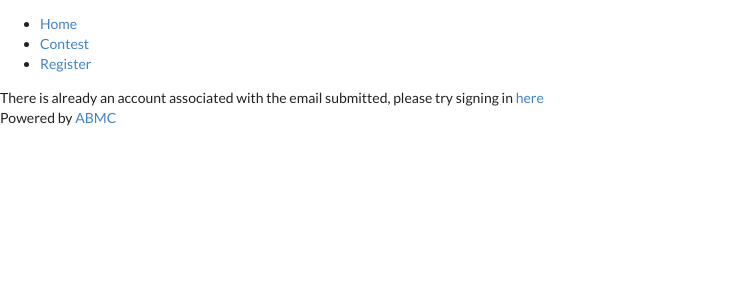
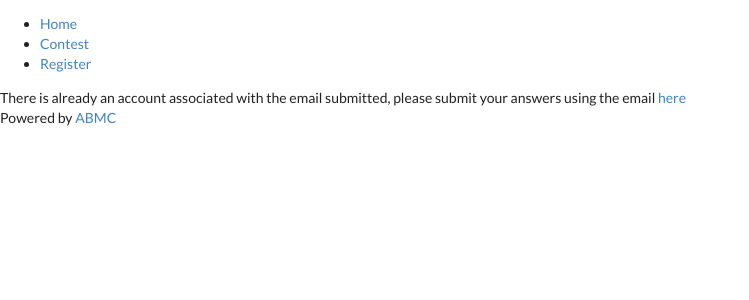
Before and after one commit to AllenWang314/contest-submission, a Flask app: page /user_exists in a window 1280 px wide. Shown: the top 300 px of the page, without its empty margins (0-749 px from the left). Run offline with Flask 2, Linux system fonts and the light colour scheme.

Commit message:
fixed bug

```diff
--- a/app/templates/user_exists.html
+++ b/app/templates/user_exists.html
@@ -3,7 +3,6 @@
 {% block content %}
 
 <div>
-There is already an account associated with the email submitted, please try
-signing in <a href="{{url_for('index.sign_in')}}">here</a>
+There is already an account associated with the email submitted, please submit your answers using the email <a href="{{url_for('index.contest', status='blank')}}">here</a>
 </div>
 {% endblock %}
```
Also changed, not shown: 1 other file.
